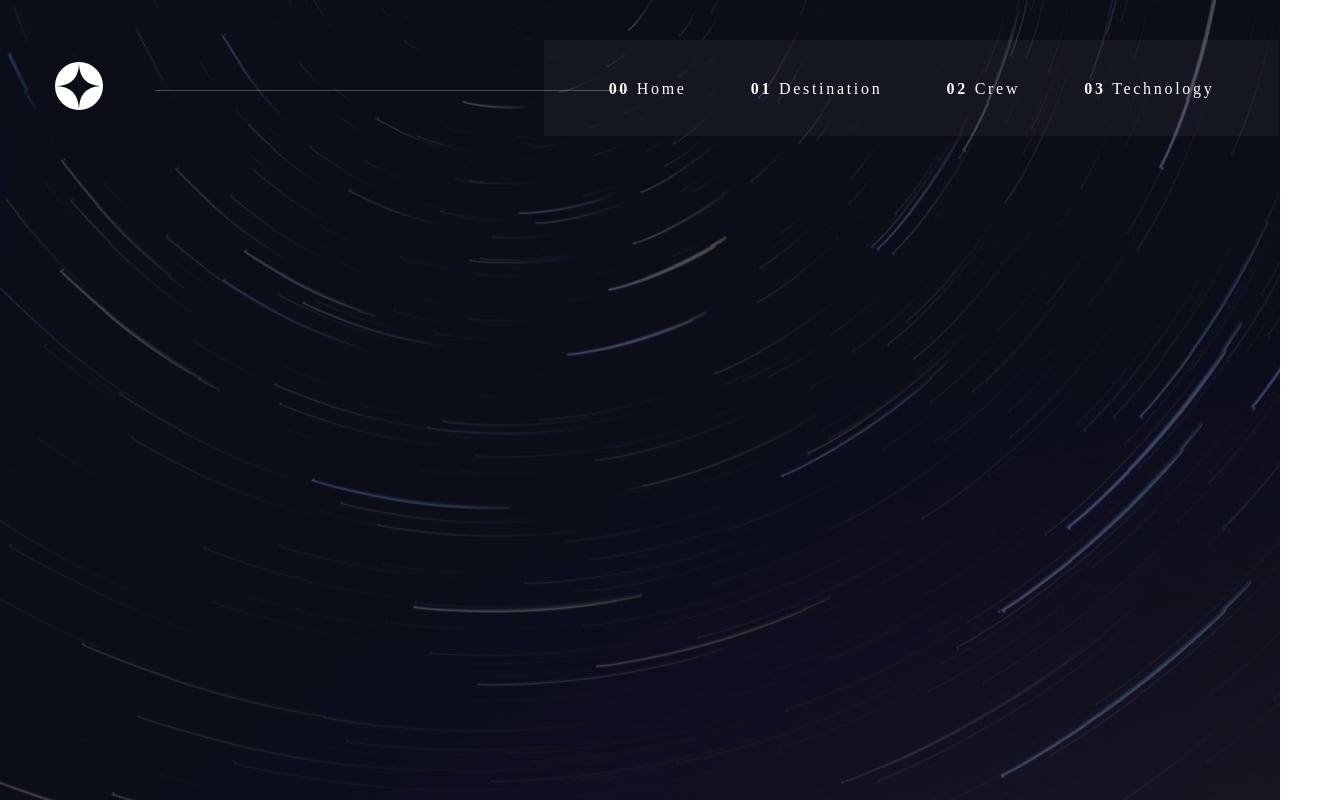
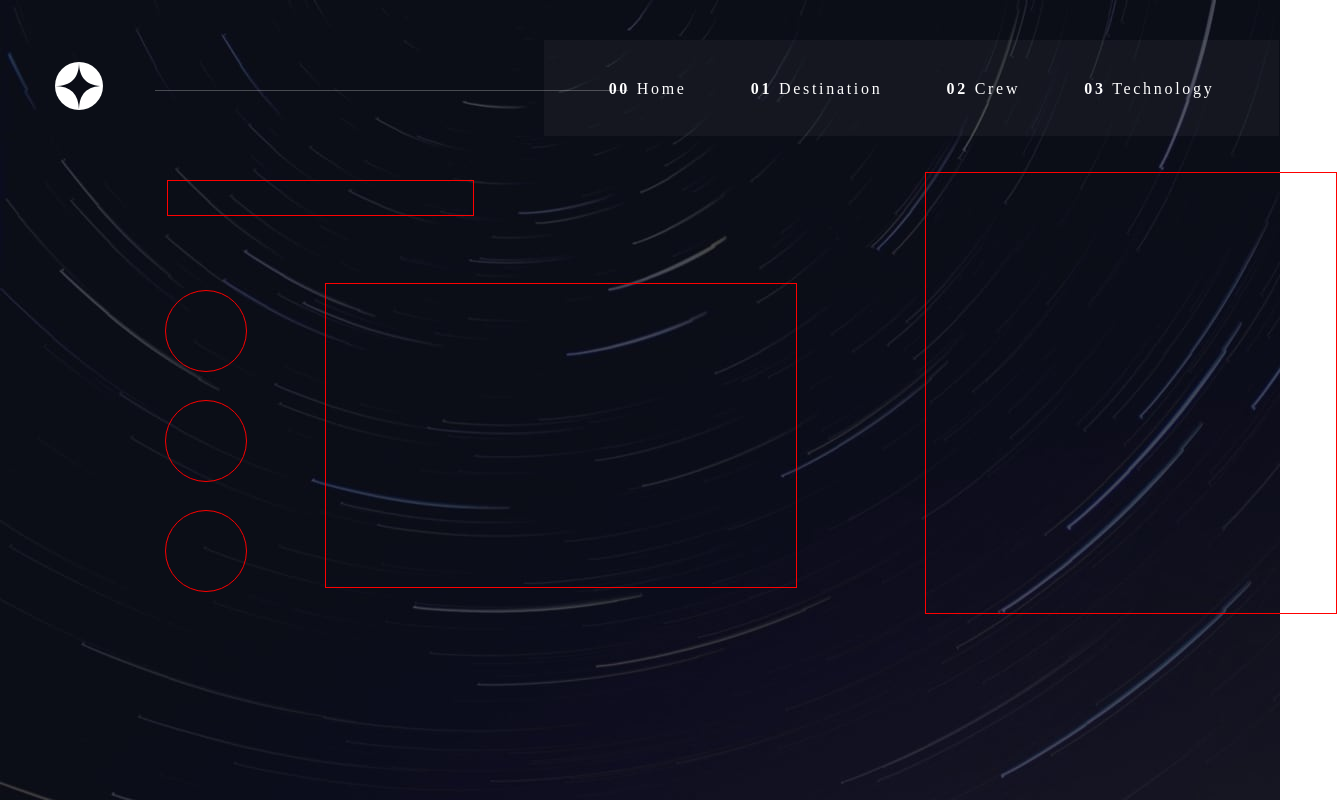
Before and after one commit to Neo-Cicada/space-tourism, a React (Vite) app in the folder space/: page /Technology in a window 1280 px wide. Shown: the whole page, 1337 px wide, since content can reach past the window. Built offline with nearby package versions, Linux system fonts and the light colour scheme.

Commit message:
added div boxes in technology components

```diff
--- a/space/src/components/Technology.jsx
+++ b/space/src/components/Technology.jsx
@@ -3,7 +3,22 @@ import '../styles/technology.css'
 export default function Technology() {
   return (
     <div className="container">
+      <div className="launch">
 
+      </div>
+
+      <div className='techBox'>
+
+      </div>
+
+      <div className="techCircles" id='cOne'></div>
+      <div className="techCircles" id='cTwo'></div>
+      <div className="techCircles" id='cThree'></div>
+
+
+      <div className="techImg">
+
+      </div>
     </div>
   )
 }
--- a/space/src/styles/technology.css
+++ b/space/src/styles/technology.css
@@ -8,3 +8,55 @@
     overflow: hidden;
     background-image: url('../assets/technology/background-technology-desktop.jpg');
 }
+.launch{
+    border: 1px solid red;
+    position: absolute;
+    width: 305px;
+    height: 34px;
+    left: 166.5px;
+    top: 180px;
+}
+.techBox{
+    border: 1px solid red;
+    position: absolute;
+    width: 470px;
+    height: 303px;
+    left: 325px;
+    top: 283px;
+}
+.techCircles{
+    border: 1px solid red;
+    border-radius: 50%;
+}
+#cOne{
+    position: absolute;
+    width: 80px;
+    height: 80px;
+    left: 165px;
+    top: 290px;
+}
+#cTwo{
+    position: absolute;
+    width: 80px;
+    height: 80px;
+    left: 165px;
+    top: 400px;
+
+}
+#cThree{
+    position: absolute;
+    width: 80px;
+    height: 80px;
+    left: 165px;
+    top: 510px;
+
+}
+.techImg{
+    border: 1px solid red;
+    position: absolute;
+    width: 32%;
+    height: 440px;
+    left: 925px;
+    top: 172px;
+
+}
```
